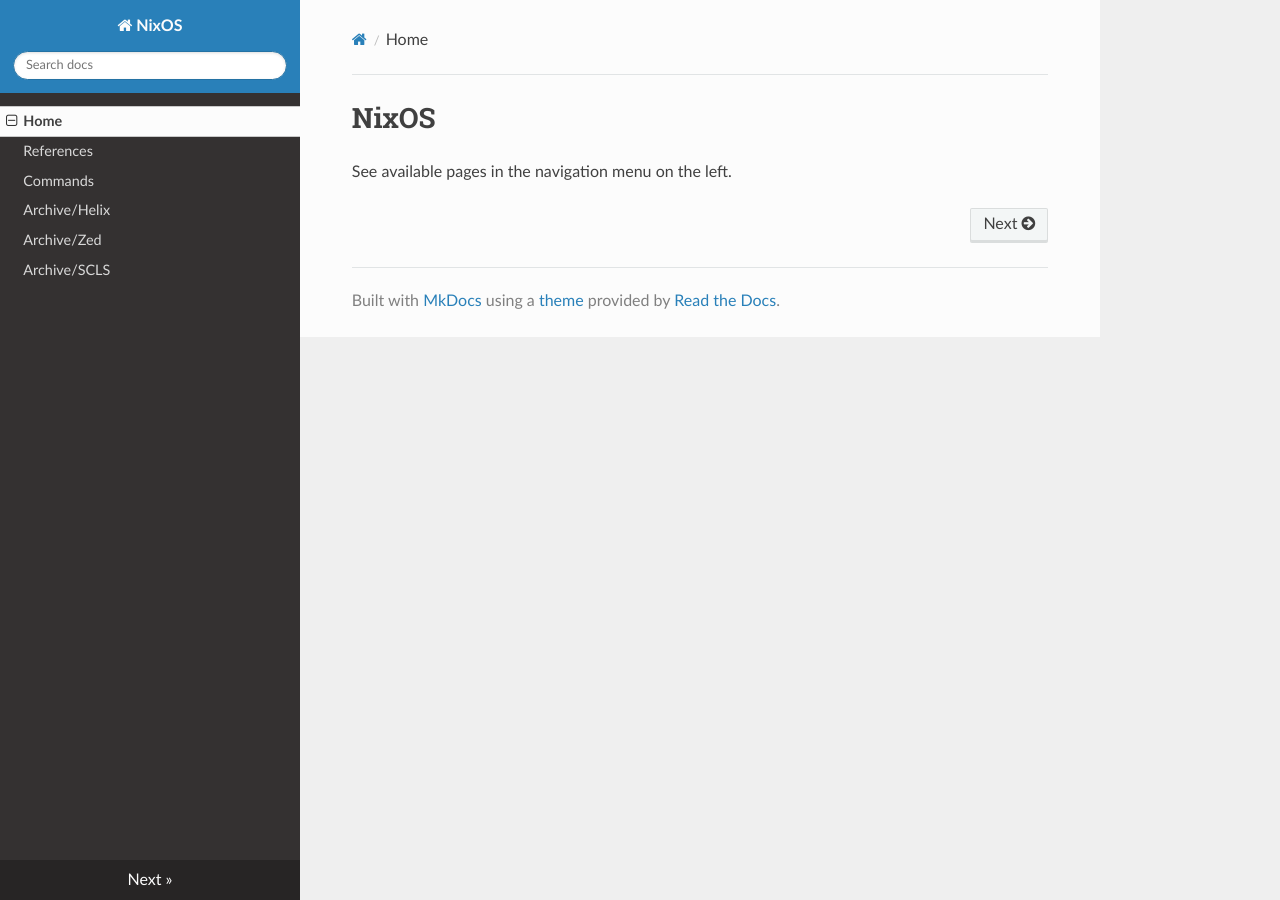
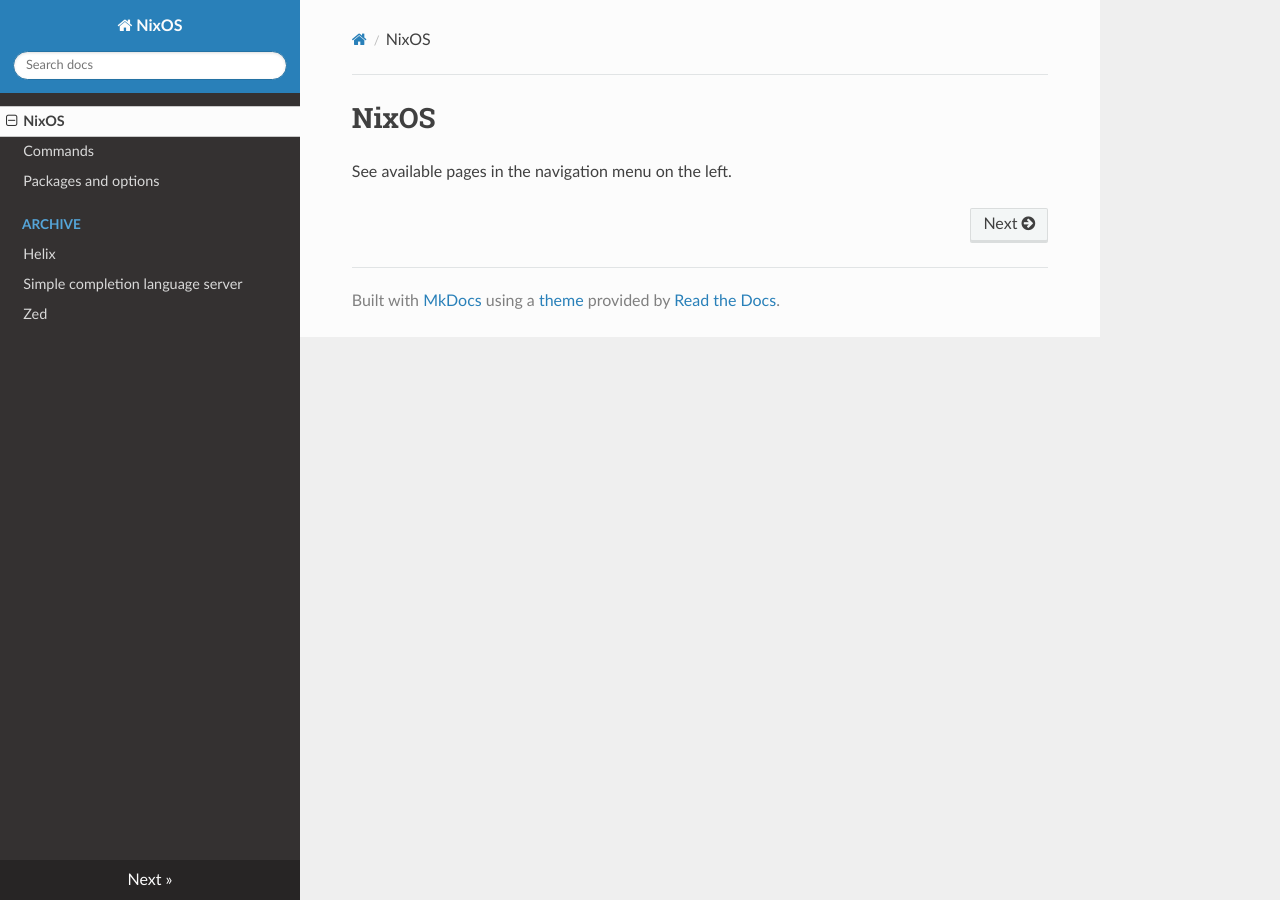
Before and after one commit to patrickswijgman/nixos, an MkDocs documentation site: the page built from docs/index.md, in a window 1280 px wide. Built offline with MkDocs 1.6.1, drawn with Linux system fonts in a browser that asks for light colours; nearby versions of some CDN libraries.

Commit message:
docs: updated docs with nix support

```diff
--- a/mkdocs.yml
+++ b/mkdocs.yml
@@ -1,9 +1,6 @@
 site_name: NixOS
-nav:
-  - Home: index.md
-  - References: references.md
-  - Commands: commands.md
-  - Archive/Helix: archive/helix.md
-  - Archive/Zed: archive/zed.md
-  - Archive/SCLS: archive/scls.md
-theme: readthedocs
+theme:
+  name: readthedocs
+  highlightjs: true
+  hljs_languages:
+    - nix
```
Also changed, not shown: 1 other file.
